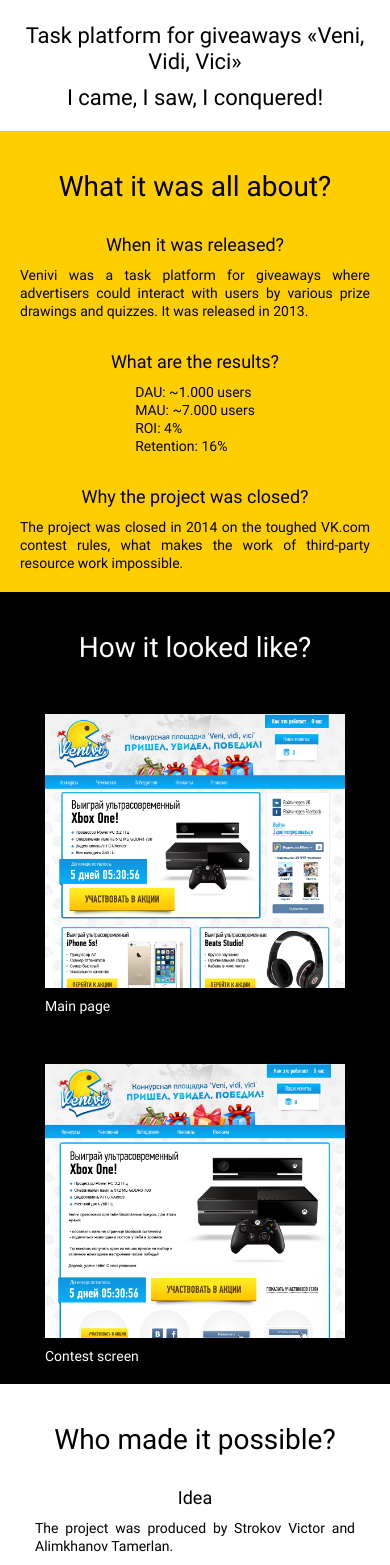
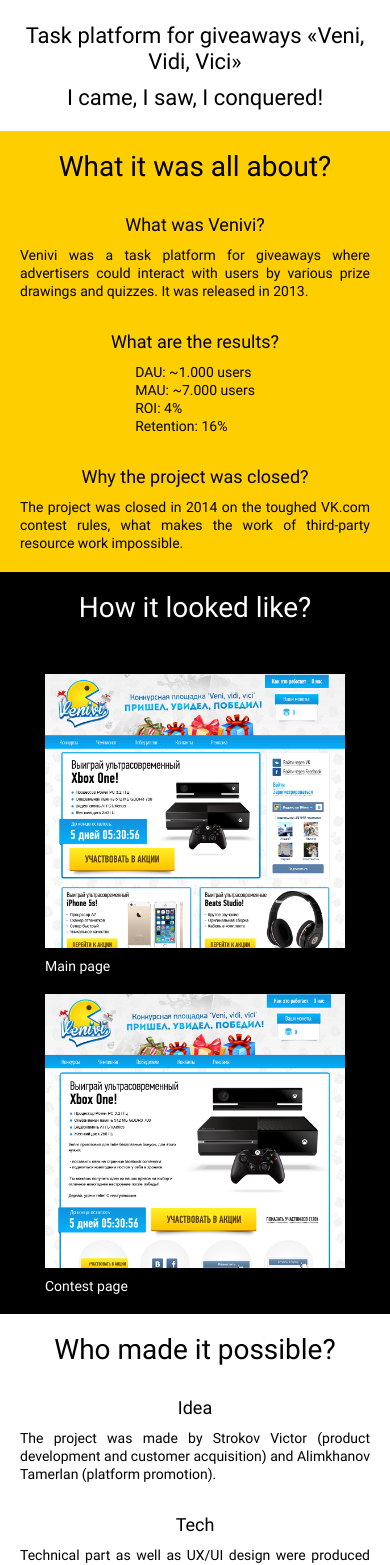
Before and after one commit to gitsvitya/venivi, a React (Create React App) app: page / in a window 390 px wide. Shown: the part 408-1973 px from the top of the page. Built offline with nearby package versions, Linux system fonts and the light colour scheme.

Commit message:
Finished translation + added Yandex Metrika

```diff
--- a/public/index.html
+++ b/public/index.html
@@ -25,8 +25,26 @@
       Learn how to configure a non-root public URL by running `npm run build`.
     -->
     <title>Venivi</title>
+    <!-- Yandex.Metrika counter -->
+    <script type="text/javascript" >
+      (function(m,e,t,r,i,k,a){m[i]=m[i]||function(){(m[i].a=m[i].a||[]).push(arguments)};
+      m[i].l=1*new Date();
+      for (var j = 0; j < document.scripts.length; j++) {if (document.scripts[j].src === r) { return; }}
+      k=e.createElement(t),a=e.getElementsByTagName(t)[0],k.async=1,k.src=r,a.parentNode.insertBefore(k,a)})
+      (window, document, "script", "https://mc.yandex.ru/metrika/tag.js", "ym");
+
+      ym(66242860, "init", {
+           clickmap:true,
+           trackLinks:true,
+           accurateTrackBounce:true
+      });
+   </script>
+<!-- /Yandex.Metrika counter -->
   </head>
   <body>
+    <!-- Yandex.Metrika counter -->
+    <noscript><div><img src="https://mc.yandex.ru/watch/66242860" style="position:absolute; left:-9999px;" alt="" /></div></noscript>
+    <!-- /Yandex.Metrika counter -->
     <noscript>You need to enable JavaScript to run this app.</noscript>
     <div id="root"></div>
     <div id='modal'></div>
--- a/src/components/AboutBlock/AboutBlock.module.css
+++ b/src/components/AboutBlock/AboutBlock.module.css
@@ -24,6 +24,7 @@
   line-height: 42px;
   padding: 0;
   margin: 0 0 50px 0;
+  text-align: center;
   transition: all 0.5s linear;
   text-rendering: optimizeLegibility;
 }
@@ -103,6 +104,7 @@
     font-size: 18px;
     line-height: 23px;
     margin-bottom: 15px;
+    text-align: center;
   }
   .textBoxParagraph {
     font-size: 16px;
@@ -116,12 +118,12 @@
 
 @media (max-width: 501px) {
   .container {
-    padding: 40px 20px 20px 20px;
+    padding: 20px;
   }
   .header {
     font-size: 28px;
     line-height: 32px;
-    text-align: center;
+
   }
   .textBoxes {
     flex-direction: column;
--- a/src/components/AppFooter/AppFooter.module.css
+++ b/src/components/AppFooter/AppFooter.module.css
@@ -60,4 +60,10 @@
   .container {
     padding: 20px;
   }
+  .paragraph {
+    font-size: 16px;
+  }
+  .link {
+    font-size: 16px;
+  }
 }
--- a/src/components/AppHeader/AppHeader.module.css
+++ b/src/components/AppHeader/AppHeader.module.css
@@ -54,5 +54,6 @@
   }
   .langButton {
     max-width: 50px;
+    font-size: 18px;
   }
 }
--- a/src/components/AuthorsBlock/AuthorsBlock.module.css
+++ b/src/components/AuthorsBlock/AuthorsBlock.module.css
@@ -24,6 +24,7 @@
   line-height: 42px;
   padding: 0;
   margin: 0 0 50px 0;
+  text-align: center;
   transition: all 0.5s linear;
   text-rendering: optimizeLegibility;
 }
@@ -84,6 +85,7 @@
     font-size: 18px;
     line-height: 23px;
     margin-bottom: 15px;
+    text-align: center;
   }
   .textBoxParagraph {
     font-size: 16px;
@@ -93,7 +95,7 @@
 
 @media (max-width: 501px) {
   .container {
-    padding: 40px 20px 20px 20px;
+    padding: 20px;
   }
   .header {
     font-size: 28px;
@@ -102,14 +104,11 @@
   .textBoxes {
     flex-direction: column;
   }
-  .textBox {
-    /* width: 280px; */
-  }
   .textBoxHeader {
     margin-bottom: 10px;
   }
   .textBoxParagraph {
-    padding: 0 15px 0 15px;
+    padding: 0;
     box-sizing: border-box;
     font-weight: 400;
     font-size: 14px;
--- a/src/components/Modal/Modal.module.css
+++ b/src/components/Modal/Modal.module.css
@@ -12,8 +12,7 @@
   right: 0;
   margin: auto;
   z-index: 3;
-  text-rendering: optimizeLegibility;
-  transition: all 1s linear;
+  transition: all 0.5s linear;
 }
 
 .closeIcon {
--- a/src/components/ModalOverlay/ModalOverlay.module.css
+++ b/src/components/ModalOverlay/ModalOverlay.module.css
@@ -8,5 +8,4 @@
   top: 0;
   left: 0;
   z-index: 1;
-  transition: all 1s linear;
 }
--- a/src/components/ScreenshotsBlock/ScreenshotsBlock.module.css
+++ b/src/components/ScreenshotsBlock/ScreenshotsBlock.module.css
@@ -122,7 +122,7 @@
 
 @media (max-width: 501px) {
   .container {
-    padding: 40px 20px 20px 20px;
+    padding: 20px;
   }
   .header {
     font-size: 28px;
@@ -131,7 +131,7 @@
   .screenshotsBox {
     flex-direction: column;
     justify-content: center;
-    gap: 50px;
+    gap: 20px;
   }
   .screenshotFigModal {
     font-size: 14px;
--- a/src/utils/lng.js
+++ b/src/utils/lng.js
@@ -4,28 +4,28 @@
   logoBlockTextAbout: 'Конкурсная площадка «Veni, Vidi, Vici»',
   logoBlockTextLogo: 'Пришел, Увидел, Победил!',
 
-  aboutBlockHeader: 'О чем был Venivi?',
-  aboutBlockTextBoxHeaderLeft: 'Когда был релиз?',
-  aboutBlockTextBoxParagraphLeft: 'Venivi - конкурсная площадка, на которой рекламодатели проводили различные конкурсы и розыгрыши призов для взаимодействия с аудиторией. Релиз состоялся в 2013 году.',
+  aboutBlockHeader: 'Что это был за проект?',
+  aboutBlockTextBoxHeaderLeft: 'Что такое Venivi?',
+  aboutBlockTextBoxParagraphLeft: 'Venivi - конкурсная площадка, где рекламодатели проводили различные конкурсы и розыгрыши призов для привлечения аудитории. Релиз состоялся в 2013 году.',
   aboutBlockTextBoxHeaderCenter: 'Какие итоги?',
-  aboutBlockLestItemOne:'DAU: ~1.000 пользователей',
-  aboutBlockLestItemTwo:'MAU: ~7.000 пользователей',
-  aboutBlockLestItemThree:'ROI: 4%',
-  aboutBlockLestItemFour:'Retention: 16%',
-  aboutBlockTextBoxHeaderRight: 'Почему проект закрылся?',
-  aboutBlockTextBoxParagraphRight: 'Проект был закрыт весной 2014 года на фоне ужесточения Правил проведения конкурсов Вконтакте, сделав работу сторонней площадки на ресурсе невозможной.',
+  aboutBlockLestItemOne:'DAU: ~1.000 пользователей;',
+  aboutBlockLestItemTwo:'MAU: ~7.000 пользователей;',
+  aboutBlockLestItemThree:'ROI: 4%;',
+  aboutBlockLestItemFour:'Retention: 16%.',
+  aboutBlockTextBoxHeaderRight: 'Почему закрылись?',
+  aboutBlockTextBoxParagraphRight: 'Проект был закрыт в 2014 году на фоне ужесточения правил проведения конкурсов VK.com, сделав работу сторонней площадки на ресурсе невозможной.',
 
-  screenshotsBlockHeader: 'Как выглядел сайт?',
+  screenshotsBlockHeader: 'Как выглядела площадка?',
   screenshotsBlockScreenshotFigLeft: 'Главная страница',
   screenshotsBlockScreenshotFigRight: 'Страница конкурса',
 
-  authorsBlockHeader: 'Кто участвовал в проекте?',
+  authorsBlockHeader: 'Кто дал жизнь проекту?',
   authorBlockTextBoxHeaderLeft: 'Идея',
-  authorBlockTextBoxParagraphLeft: 'Проект родился под пером Виктора Строкова и Алимханова Тамерлана.',
-  authorBlockTextBoxHeaderCenter: 'Техническая сторона',
-  authorBlockTextBoxParagraphCenter: 'Техническая часть и UX/UI дизайн были сделаны Hammerheart studios.',
+  authorBlockTextBoxParagraphLeft: 'Авторами проекта являются Виктор Строков (развитие продукта и привлечение клиентов) и Алимханов Тамерлан (продвижение площадки).',
+  authorBlockTextBoxHeaderCenter: 'Техническая часть',
+  authorBlockTextBoxParagraphCenter: 'Техническая реализация и UX/UI дизайн были выполнены Hammerheart studios, которая на сегодняшний день также прекратила существование.',
   authorBlockTextBoxHeaderRight: 'Клиенты',
-  authorBlockTextBoxParagraphRight: 'Venivi привлек более, чем 30 b2b клиентов, также на площадке было проведено три киберспортивных турнира, в которых поучаствовали более 300 игроков.',
+  authorBlockTextBoxParagraphRight: 'Venivi привлекла более, чем 30 b2b клиентов. Также на площадке было проведено 3 киберспортивных турнира, в которых поучаствовали более 300 игроков.',
 };
 
 export const engLng = {
@@ -35,7 +35,7 @@
   logoBlockTextLogo: 'I came, I saw, I conquered!',
 
   aboutBlockHeader: 'What it was all about?',
-  aboutBlockTextBoxHeaderLeft: 'When it was released?',
+  aboutBlockTextBoxHeaderLeft: 'What was Venivi?',
   aboutBlockTextBoxParagraphLeft: 'Venivi was a task platform for giveaways where advertisers could interact with users by various prize drawings and quizzes. It was released in 2013.',
   aboutBlockTextBoxHeaderCenter: 'What are the results?',
   aboutBlockLestItemOne:'DAU: ~1.000 users',
@@ -47,13 +47,13 @@
 
   screenshotsBlockHeader: 'How it looked like?',
   screenshotsBlockScreenshotFigLeft: 'Main page',
-  screenshotsBlockScreenshotFigRight: 'Contest screen',
+  screenshotsBlockScreenshotFigRight: 'Contest page',
 
   authorsBlockHeader: 'Who made it possible?',
   authorBlockTextBoxHeaderLeft: 'Idea',
-  authorBlockTextBoxParagraphLeft: 'The project was produced by Strokov Victor and Alimkhanov Tamerlan.',
+  authorBlockTextBoxParagraphLeft: 'The project was made by Strokov Victor (product development and customer acquisition) and Alimkhanov Tamerlan (platform promotion).',
   authorBlockTextBoxHeaderCenter: 'Tech',
-  authorBlockTextBoxParagraphCenter: 'Technical part as well as UX/UI design were produced by Hammerheart studios.',
-  authorBlockTextBoxHeaderRight: 'Clients',
-  authorBlockTextBoxParagraphRight: 'Venivi had more than 30 b2b clients and organized 3 e-sports tournaments with 300+ players.',
+  authorBlockTextBoxParagraphCenter: 'Technical part as well as UX/UI design were produced by Hammerheart studios, which was also closed down.',
+  authorBlockTextBoxHeaderRight: 'Customers',
+  authorBlockTextBoxParagraphRight: 'Venivi has attracted more than 30 b2b customers and organized 3 e-sports tournaments with 300+ players.',
 };
```
